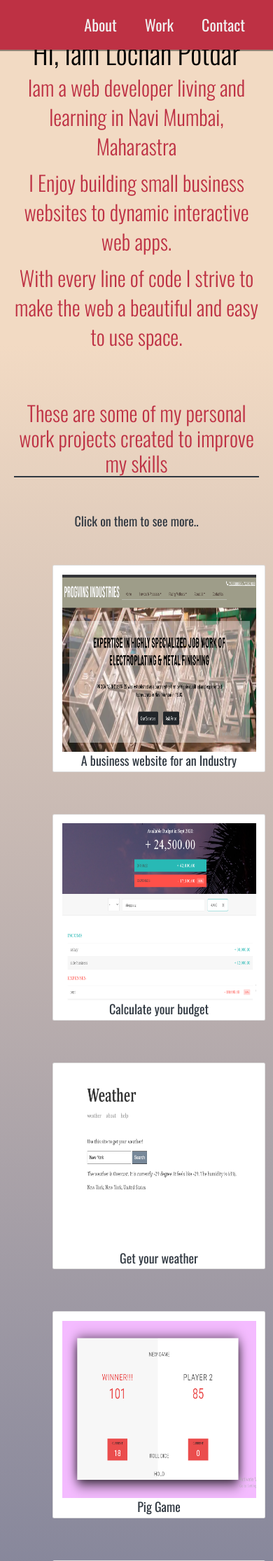
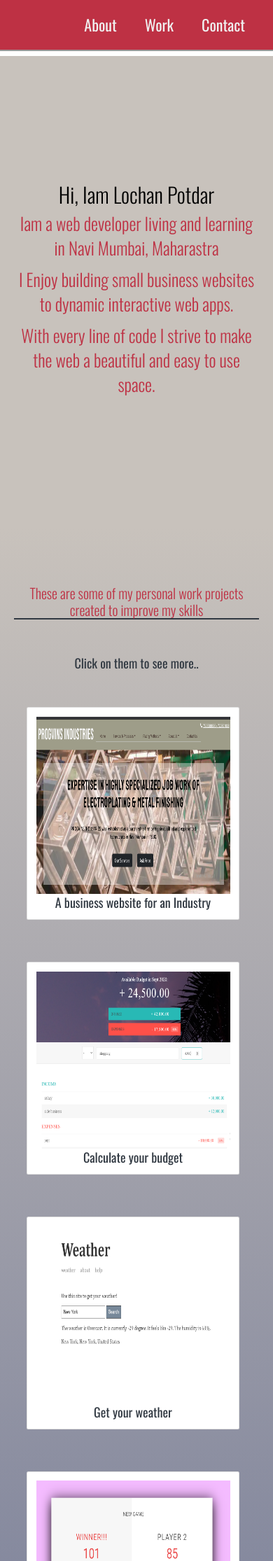
Before and after one commit to lochanp/personal-portfolio, a PHP site: page / in a window 390 px wide. Shown: the top 2230 px of the page at 70% size. Run offline with PHP 8.4, Linux system fonts and the light colour scheme; some libraries are stand-ins or nearby versions.

Commit message:
mobile responsiveness

```diff
--- a/css/index.css
+++ b/css/index.css
@@ -1,7 +1,7 @@
 :root {
     --main-white: #f0f0f0;
     --main-red: #be3144;
-    --main-blue: #f2dac3;
+    --main-blue: #c8c2bc;
     --main-gray: #303841;
   }
 
@@ -269,15 +269,16 @@
     h2 {
       font-size: 3rem !important;
     }
-    .welcome-section p {
-      font-size: 2rem !important;
+    .welcome-section h2 {
+      margin-top: 0rem;
+      font-size: 3rem !important;
     }
     .projects-section-header {
       font-size: 2rem !important;
     }
     .welcome-section {
-      height: 45vh !important;
-      margin-top: 8rem !important;
+      height: 80vh !important;
+      margin-top: 0rem !important;
     }
     .contact-section {
       height: 30vh;
@@ -298,46 +299,47 @@
       height: 20vh !important;
     }
     .card {
-      height: 26vh;
-      width: 70%;
-      margin-left: 5rem;
+      height: 36vh;
+      width: 80%;
+      margin-left: 3.3rem !important;
     }
   }
-  @media(max-width:1100px) {
+  @media(max-width:1024px) {
     h2 {
       font-size: 4rem !important;
     }
     .welcome-section p {
-      font-size: 3rem !important;
+      font-size: 2.5rem;
     }
     .projects-section-header {
-      font-size: 3rem !important;
+      font-size: 2rem;
     }
     .welcome-section {
-      height: 50vh !important;
-      margin-top: 7rem !important;
+      height: 50vh;
+      margin-top: 8rem !important;
+      overflow-y: hidden;
     }
     .contact-section {
-      height: 30vh;
+      height: 33vh;
       padding: 0;
       margin: 0;
       margin-top: auto !important;
     }
     .contact-section-header > h2 {
-      font-size: 3rem !important;
+      font-size: 2rem;
     }
     .contact-section-header > p {
-      font-size: 2rem;
+      font-size: 1.5rem !important;
     }
     #profile-link {
-      font-size: 2rem !important;
+      font-size: 1.4rem;
     }
     .project-image {
       height: 30vh !important;
     }
     .card {
-      height: 35vh;
-      width: 80%;
+      height: 36vh !important;
+      width: 80% !important;
       margin-left: 7rem;
     }
   }
--- a/index.html
+++ b/index.html
@@ -18,9 +18,9 @@
       </nav>
       <section id="welcome-section" class="welcome-section">
         <h2>Hi, Iam Lochan Potdar</h2>
-        <p>Iam a web developer living and learning in Navi Mumbai, Maharastra</p>
-        <p>I Enjoy building small business websites to dynamic interactive web apps.</p>
-            <p>With every line of code I strive to make the web a beautiful and easy to use space.</p>
+        <p class="wel">Iam a web developer living and learning in Navi Mumbai, Maharastra</p>
+        <p class="wel">I Enjoy building small business websites to dynamic interactive web apps.</p>
+            <p class="wel">With every line of code I strive to make the web a beautiful and easy to use space.</p>
       </section>
       <section id="projects" class="projects-section">
         <h2 class="projects-section-header">These are some of my personal work projects created to improve my skills</h2>
```
